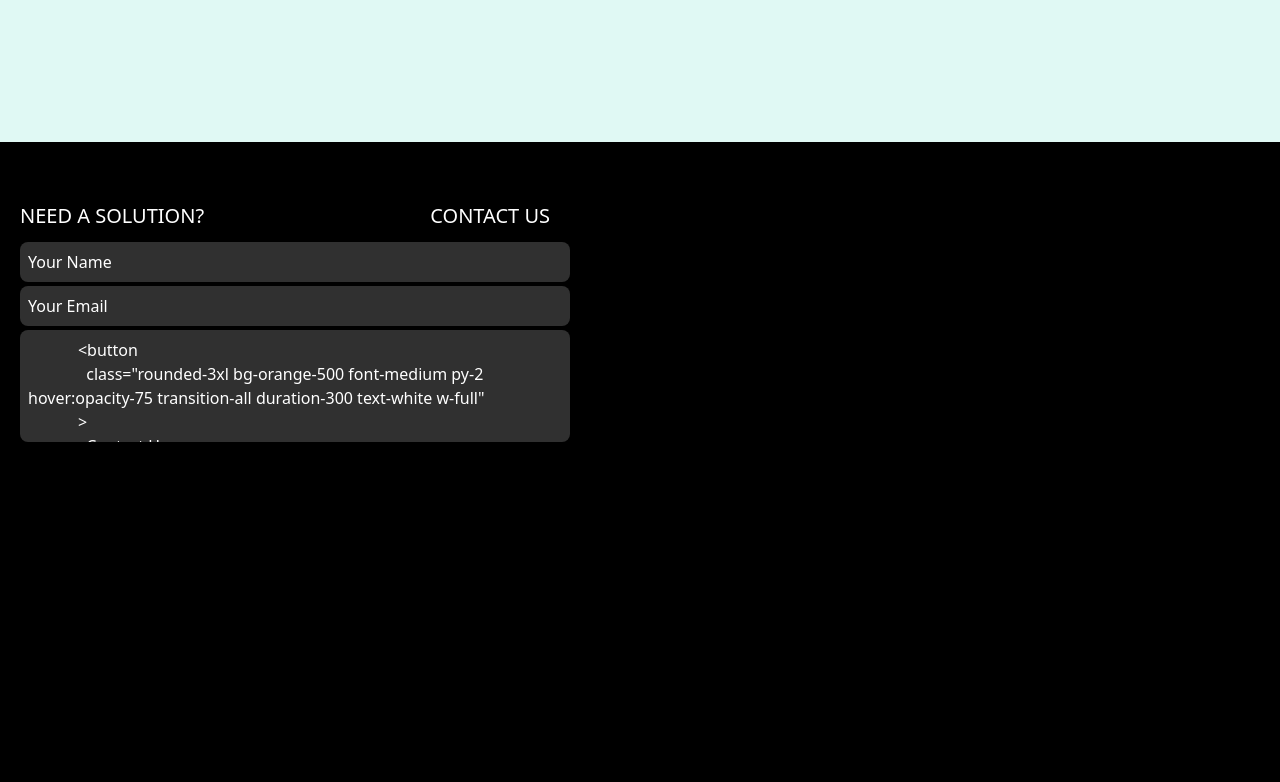
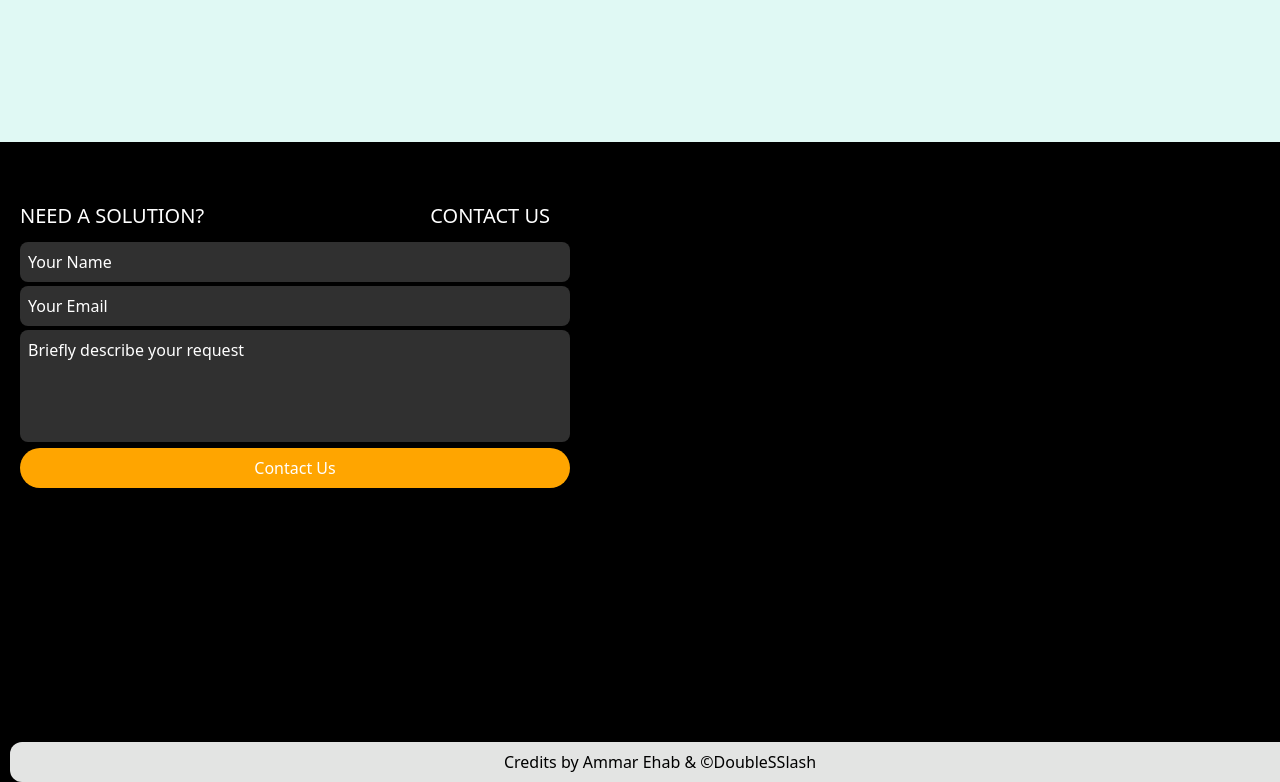
Before and after one commit to AmmarUchia/tec-without-react, a plain HTML site: page index.html in a window 1280 px wide. Shown: the part 3112-3894 px from the top of the page. Drawn offline with nearby package versions, Linux system fonts and the light colour scheme.

Commit message:
fixed things appearing inside textarea

```diff
--- a/index.html
+++ b/index.html
@@ -198,9 +198,9 @@
             <textarea
               class="bg-[#303030] p-2 rounded-lg text-white placeholder:text-white w-full mt-1 h-28 resize-none"
               placeholder="Briefly describe your request"
-            />
+            ></textarea>
             <button
-              class="rounded-3xl bg-orange-500 font-medium py-2 hover:opacity-75 transition-all duration-300 text-white w-full"
+              class="rounded-3xl bg-[#FFA500] font-medium py-2 hover:opacity-75 transition-all duration-300 text-white w-full"
             >
               Contact Us
             </button>
```
